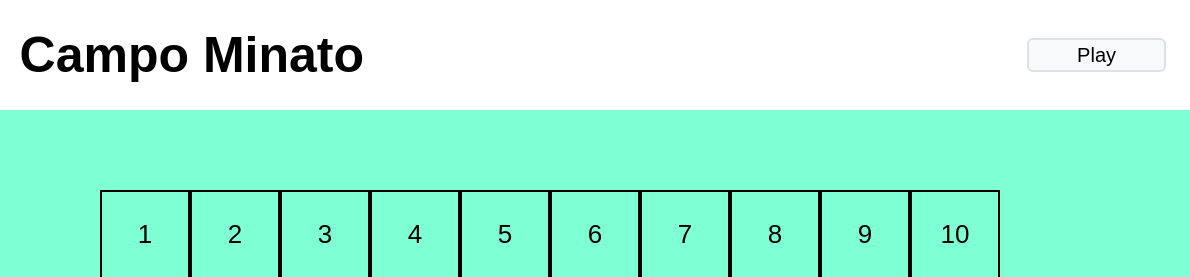
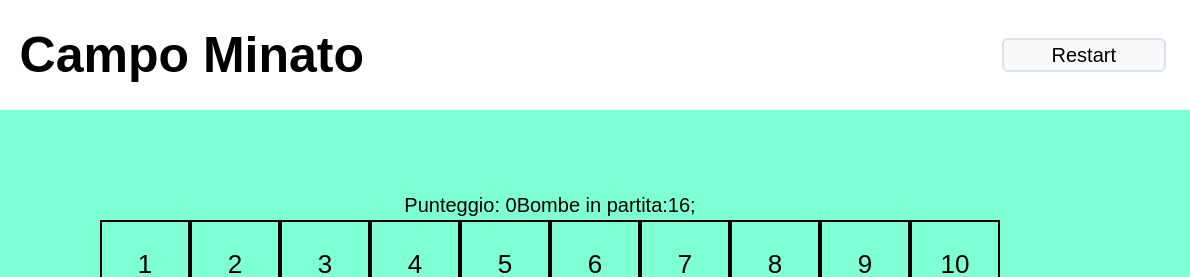
Before and after one commit to AnielloPiscopo/js-campominato-dom, a plain HTML site: page index.html in a window 1280 px wide. Both pictures are taken after a click on the link "Play". Shown: the top 277 px of the page, 90-1280 px from the left. Drawn offline with nearby package versions, Linux system fonts and the light colour scheme.

Commit message:
Added other properties to the work in js

```diff
--- a/css/style.css
+++ b/css/style.css
@@ -96,7 +96,7 @@ main .my-grid .my-square:hover{
     background-color: var(--square-hover-color);
 }
 
-main .my-grid .my-square.active{
+main .my-grid .my-square.my-active{
     background-color: var(--square-active-color);
 }
 
--- a/index.html
+++ b/index.html
@@ -60,7 +60,7 @@
 
 
         <!-- * MAIN -->
-        <main class="d-flex justify-content-center">
+        <main class="d-flex align-items-center flex-column">
         </main>
 
 
--- a/js/script.js
+++ b/js/script.js
@@ -17,10 +17,45 @@ CODICE PRINCIPALE */
 // * EVENTI
 playBtn.addEventListener('click' , function(){
     if(mainElement.innerText === ''){
-        // ? CREAZIONE E INSERIMENTO NEL DOM DEL CONTENITORE GRIGLIA
+        // ? DICHIARAZIONI E INIZIALIZZAZIONI INIZIALI
+        let numberOfBombs = 16;
+        const elemenstWithBomb = [];
+        let score = 0;
+
+
+        // ? INSIMENTO DELLE INFO DELLA PARTITA NEL DOM
+
+        // * Creazione delle costanti
+        const infoMatch = getAnElement('div','info');
+        const scoreContainer = getAnElement('span' , 'score-number');
+        const numberOfBombsContainer = getAnElement('span','bombs-number')
+
+        // * Inserimento del contenuto
+        scoreContainer.innerHTML = 'Punteggio: 0';
+        numberOfBombsContainer.innerHTML = `Bombe in partita:${numberOfBombs};`
+
+        // * Inserimento nel DOM
+        infoMatch.append(scoreContainer);
+        scoreContainer.after(numberOfBombsContainer);
+        mainElement.append(infoMatch);
+
+
+        // ? CAMBIAMENTO DEL CONTENUTO DEL BOTTONE
+        playBtn.textContent ='Restart';
+
+
+        // ? CREAZIONE E INSERIMENTO NEL DOM DELLA GRIGLIA
         const gridContainer = getAnElement('div','my-grid d-flex flex-wrap align-items-center');
 
         mainElement.append(gridContainer);
+
+
+        // ? CREAZIONE DELLE BOMBE
+        for(let i=0 ; i<numberOfBombs ; i++){
+            let elementsOfTheListOfBombs = getARandomNumber(1 , 100);
+            elemenstWithBomb.push(elementsOfTheListOfBombs);
+        }
+        console.log(elemenstWithBomb)
 
 
         // ? CREAZIONE DI UN SINGOLO ELEMENTO DELLA GRIGLIA
@@ -36,13 +71,22 @@ playBtn.addEventListener('click' , function(){
             gridSingleElement.addEventListener('click' , function(){
                 console.log(i);
 
-                gridSingleElement.classList.toggle('active');
+                gridSingleElement.classList.add('my-active');
+
+                if(elemenstWithBomb.includes(i)){
+                    alert('BOOOOOM!\nHai perso deficiente.');
+                }else if(!gridSingleElement.classList.contains('my-active')){
+                    score++;
+                    scoreContainer.innerHTML = `Punteggio:${score}`;
+                    console.log(score);
+                }
             })
         }
     }
 
     else{
         mainElement.firstElementChild.remove();
+        playBtn.textContent = 'Play'
     }
 })
 
@@ -61,3 +105,11 @@ function getAnElement(element , elementClasses){
 
     return htmlElement;
 }
+
+
+
+// * FUNZIONE PER GENERARE UN NUMERO CASUALE
+function getARandomNumber(minValue , maxValue){
+    const randomNumber = Math.floor(Math.random() * (maxValue - minValue + 1) + minValue);
+    return randomNumber;
+}
```
